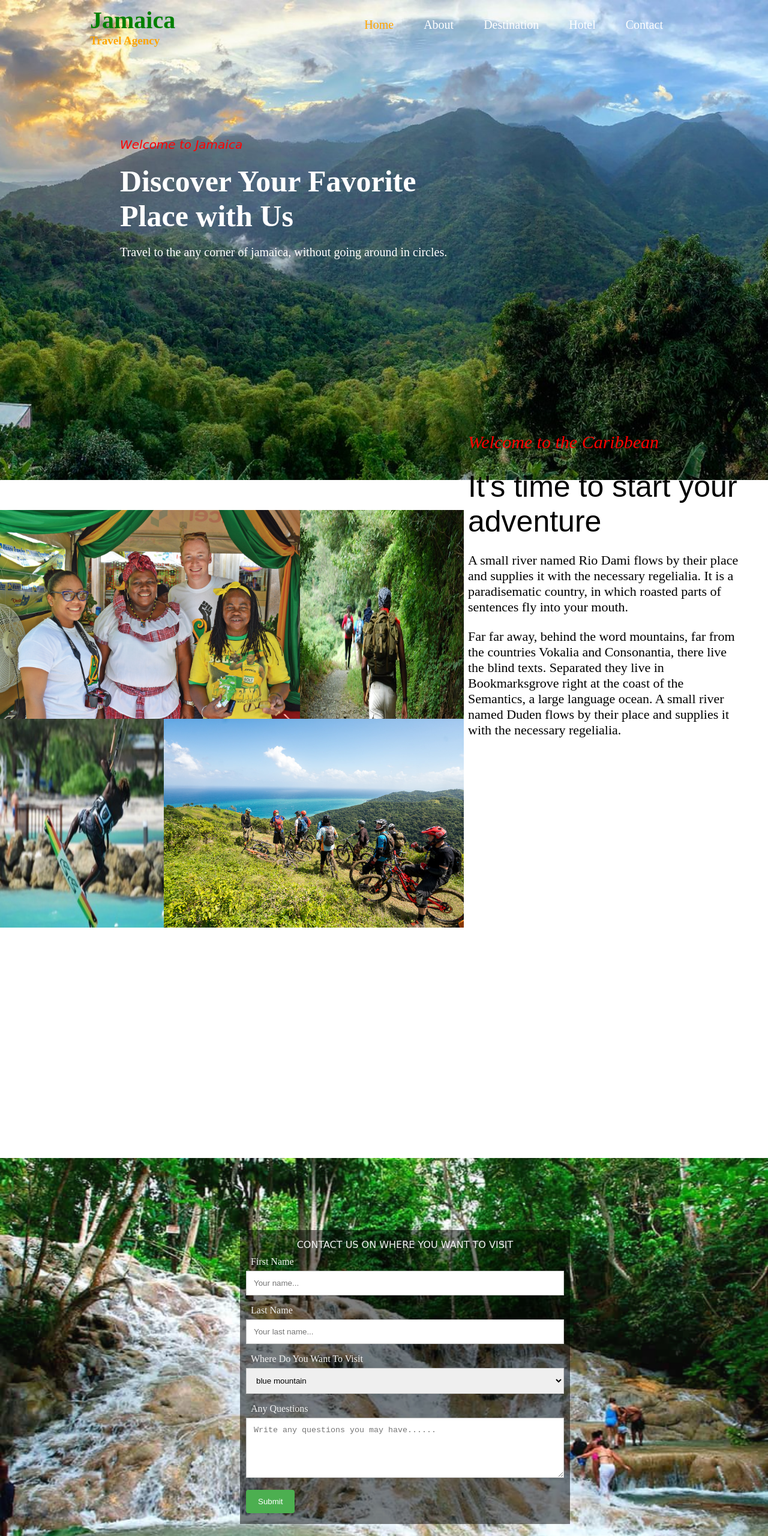
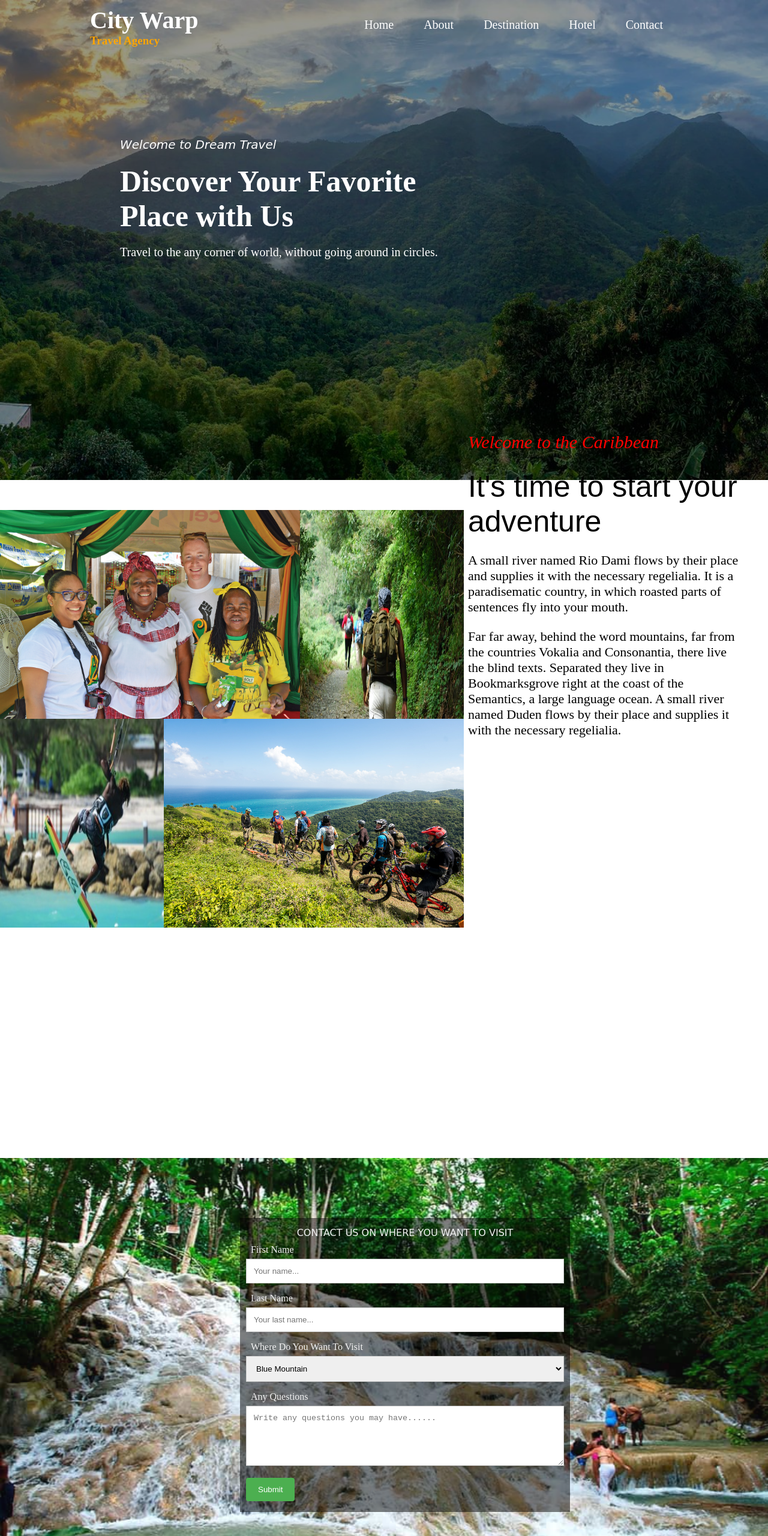
Before and after one commit to programming-developer/coursera-web, a plain HTML site: page website/index.html in a window 1280 px wide. Shown: the top 2560 px of the page at 60% size. Drawn offline with Linux system fonts and the light colour scheme.

Commit message:
latest commit 2/3/21

```diff
--- a/website/index.html
+++ b/website/index.html
@@ -13,25 +13,26 @@
 <body>
 
 <div id="page_head">
+	<div class="overlay">
 
 		<nav>
 			<div class="nav">
 				<a href="#contact">Contact</a>
-			<a href="#">Hotel</a>
-			<a href="#">Destination</a>
+				<a href="#destin">Hotel</a>
+				<a href="#destin">Destination</a>
 				<a href="#about">About</a>
-			<a style="color:orange;" href="#">Home</a>
+				<a style="color:;" href="#">Home</a>
 			</div>
-		<a class = "logo" href = "#home">Jamaica <span>Travel Agency</span></a>
+			<a class = "logo" href = "#home">City Warp <span>Travel Agency</span></a>
 		</nav>
 
 			<p class="head">
-			<i>Welcome to Jamaica</i><span>Discover Your Favorite Place with Us</span>Travel to the any corner of jamaica, without going around in circles.  </p>
+				<i>Welcome to Dream Travel</i><span>Discover Your Favorite Place with Us</span>Travel to the any corner of world, without going around in circles.  </p>
 	</div>
 
 </div>
 
-<div class="second-section">
+<div class="second-section" id="about">
 	<div class="welcome-paragragh">
 		<i>Welcome to the Caribbean</i>
 
@@ -74,7 +75,7 @@
 </div>
 
 <!-- --------------------third section ---------------*----------------------------------------------->
-<div style="position:relative;height:100vh;">
+<div style="position:relative;height:100vh;" id="destin" >
 	<div  class="slideshow-container" >
 		<div class="myslides fade">
 			<img style="width:100%;height:100vh;" src="pictures/waterside.jpg"  alt="">
@@ -115,11 +116,11 @@
 
 			<label for="destination">Where Do You Want To Visit</label>
 			<select id="destination" name="destination">
-				<option value="blue mountain">blue mountain</option>
-				<option value="sandal ">sandal</option>
-				<option value="negril ">negril</option>
-				<option value="portland ">portland</option>
-				<option value="black river">black river</option>
+				<option value="blue mountain">Blue Mountain</option>
+				<option value="sandal ">Sandal</option>
+				<option value="negril ">Negril</option>
+				<option value="portland ">Portland</option>
+				<option value="black river">Black River</option>
 			</select>
 
 			<label for="question">Any Questions</label>
--- a/website/stylesheet.css
+++ b/website/stylesheet.css
@@ -18,9 +18,14 @@
     height:100vh;
 
 
+
 }
+.overlay{
+     background-color: rgba(0,0,0,0.4);
+     background-size: cover;
+     height: 100%;
 
-
+}
 
 /*---------------------- nav bar  container---------------------------------------*/
 
@@ -42,7 +47,7 @@ nav{
 }
 
 .nav a:hover{
-    color:red;
+    color:orange;
 
 }
 
@@ -51,7 +56,7 @@ nav{
 /*-------------- for jamaica text----------------------------*/
 .logo{
     text-decoration:none;
-    color:green;
+    color:white;
     position: relative;
     left:150px;
     font-size:40px;
@@ -93,7 +98,7 @@ nav{
 
 /* "welcome to jamaica" css*/
 .head i{
-    color:red;
+    color:white;
     font-family:cursive;
 
 }
@@ -154,10 +159,11 @@ nav{
 .welcome-image-container{
     width:775px;
     height:699px;
-    /*border:1px solid red;*/
+   /* border:1px solid red;*/
     margin-top:50px;
     display:relative;
-    z-index:-1;
+    max-width: 100%;
+    max-height: 100%;
 
 }
 
@@ -167,17 +173,19 @@ nav{
 
 .welcome-image-container div{
     float:left;
-    /*border:1px solid red;*/
+    /*border:1px solid blue;*/
     height:348px;
     width:273px;
+    position: relative;
 
 }
 
 
 /* image css */
 .welcome-image-container img{
-    width:273px;
-    height:348px;
+    width:100%;
+    height:100%;
+
 
 
 
@@ -188,7 +196,7 @@ nav{
 /*-----------------------slide show section-----------------------------------------------------*/
 
 .slideshow-container{
-    brder:1px solid red;
+    /*brder:1px solid red; */
     height:100vh;
 }
 
@@ -219,13 +227,13 @@ nav{
 
 /*-----------------form section-------------------------------------------*/
 .form_container{
-    brder:1px solid black;
+    /*brder:1px solid black;*/
     background:rgba(0,0,0,0.5);
     width:550px;
     height:490px;
     position:absolute;
     z-index:1;
-    top:120px;
+    top:100px;
     left:400px;
 
 }
```
Also changed, not shown: website/pictures/locals.jpg (added). Lines whose indentation alone changed are shown as unchanged.
